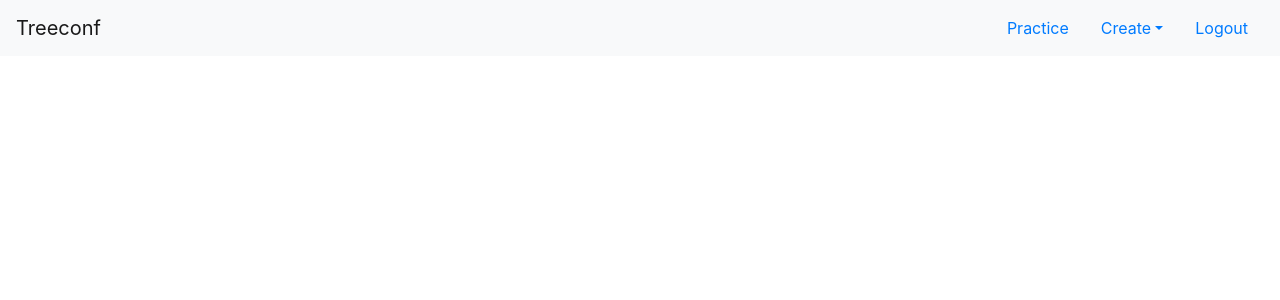
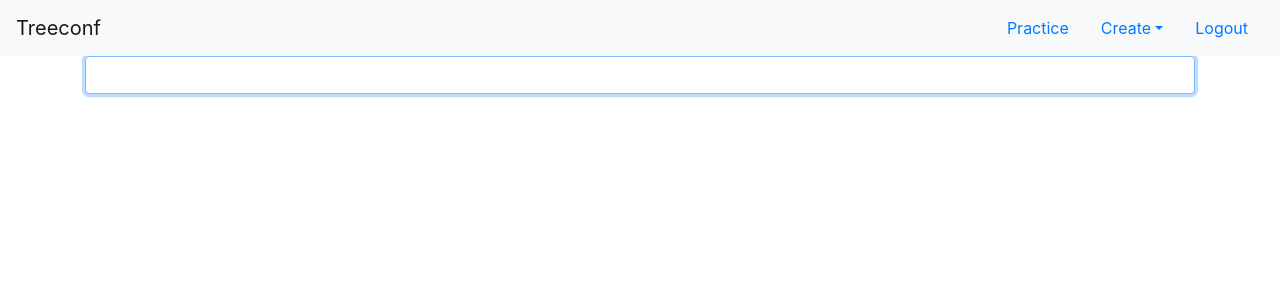
Before and after one commit to mekarpeles/notesclub, a React (Create React App) app in the folder front/: page /hec in a window 1280 px wide. Shown: the top 300 px of the page. Built offline with nearby package versions, Linux system fonts and the light colour scheme; sample sign-in values are in the browser's storage.

Commit message:
input test

```diff
--- a/front/src/App.tsx
+++ b/front/src/App.tsx
@@ -9,7 +9,7 @@ import axios from 'axios';
 import { apiDomain } from './appConfig'
 import { User } from './User'
 import { BrowserRouter as Router, Switch, Route, Redirect } from 'react-router-dom'
-import Exercises from './Exercises'
+import Topic from './Topic'
 
 interface AppProps {
 
@@ -68,55 +68,14 @@ class App extends React.Component<AppProps, AppState> {
   renderRoutes = () => {
     return (
       <>
-        <Route path="/exercises/open-cloze/new" children={({match}) => (
-          <>
-            {match ? <OpenClozeCreator updateAlert={this.updateAlert} /> : <></>}
-          </>
-        )} />
-        <Route path="/exercises" exact component={() => <Exercises updateAlert={this.updateAlert} />} />
+        <Route path="/hec" exact component={() => <Topic updateAlert={this.updateAlert} username="hec" topic="2020-07-29" />} />
       </>
     )
   }
 
   public render() {
-    const data1 = {
-      title: "Key Word Transformation",
-      description: "Write a second sentence so that it has a similar meaning to the first sentence, using the word given. Do not change the word given. You must use between three and six words, including the word given.",
-      originalSentence: "I was in favour of going to the cinema.",
-      part1: "I thought it would be",
-      word: "IDEA",
-      part2: "to the cinema.",
-      solutions: ["a good idea to go", "to go"]
-    }
+    const { user, alert } = this.state
 
-    const data1a = JSON.stringify(data1)
-    const data1b = JSON.parse(data1a)
-
-    const title1 = "Key Word Transformation"
-    const description1 = "Write a second sentence so that it has a similar meaning to the first sentence, using the word given. Do not change the word given. You must use between three and six words, including the word given."
-    const word1 = "IDEA"
-    const part1 = "I thought it would be"
-    const part2 = "to the cinema."
-    const solutions1 = ["a good idea to go", "to go"]
-    const originalSentence1 = "I was in favour of going to the cinema."
-
-    const title2 = "Multiple Choice Cloze"
-    const description2 = "Read the text below and click on the answer at the bottom that best fits each gap. There is an example at the beginning (0)."
-    const text2 = "Genealogy is a (0) ........ of history. It concerns family history, (1) ........ than the national or world history studied at school. It doesn't merely involve drawing a family tree, however - tracing your family history can also (2) ........ in learning about your roots and identity. The Internet enables millions of people worldwide to (3) ........ information about their family history, without great (4) ........ \n\n People who research their family history often (5) ........ that it's a fascinating hobby which (6) ........ a lot about where they come from and whether they have famous ancestors. According to a survey involving 900 people who had researched their family history, the chances of discovering a celebrity in your past are one in ten. The survey also concluded that the (7) ........ back you follow your family line, the more likely you are to find a relation who was much wealthier than you are. However, the vast majority of people who (8) ........ in the survey discovered they were better off than their ancestors."
-    const options2 = [["band", "set", "branch", "series"], ["instead", "rather", "except", "sooner"], ["cause", "mean", "result", "lead"], ["accomplish", "access", "approach", "admit"], ["fee", "price", "charge", "expense"], ["describe", "define","remark", "regard"], ["reveals", "opens", "begins", "arises"], ["older", "greater", "higher", "further"], ["attended", "participated", "included", "associated"]]
-    const solutions2 = [2, 1, 2, 1, 3, 2, 0, 3, 1]
-
-    const title3 = "Open Cloze"
-    const text3 = "I work (0) ... a motorbike stunt rider - that is, I do tricks on my motorbike at shows. The Le Mans racetrack in France was (1) ........ I first saw some guys doing motorbike stunts. I'd never seen anyone riding a motorbike using just the back wheel before and I was (2) ........ impressed I went straight home and taught (3) ........ to do the same. It wasn't very long before I began to earn my living at shows performing my own motorbike stunts.\n\nI have a degree (4) ....... mechanical engineering; this helps me to look at the physics (5) ........ lies behind each stunt. In addition to being responsible for design changes to the motorbike, I have to work (6) ........ every stunt I do. People often think that my work is very dangerous, but, apart (7) ........ some minor mechanical problem happening occasionally during a stunt, nothing ever goes wrong. I never feel in (8) ........ kind of danger because I'm very experienced."
-    const description3 = "Read the text below and think of a word which best fits each gap.Use only one word in each gap.There is an example at the beginning(0)."
-    const solutions3 = [["as"], ["where"], ["so"], ["myself"], ["in"], ["which", "that"], ["out", "on", "at"], ["from"], ["any"]]
-
-    const title4 = "Word Formation"
-    const text4 = "Garlic, a member of the Lilliaceae family which also includes onions, is (0) ........ (COMMON) used in cooking all around the world. China is currently the largest (1) ........ (PRODUCT) of garlic, which is particularly associated with the dishes of northern Africa and southern Europe. It is native to central Asia and has long had a history as a health-giving food, used both to prevent and cure (2) ......... (ILL) In ancient Egypt, workers building the pyramids were given garlic to keep them strong, while Olympic athletes in Greece ate it to increase their resistance to infection. The forefather of antibiotic medicine, Louis Pasteur, claimed garlic was as (3) ........ (EFFECT) as penicillin in treating infections. Modern-day (4) ........ (SCIENCE) have proved that garlic can indeed kill bacteria and even some viruses, so it can be very useful for people who have coughs and colds. In (5) ........ (ADD), some doctors believe that garlic can reduce blood (6) ........ (PRESS) The only (7) ........ (ADVANTAGE) to this truly amazing food is that the strong and rather (8) ........ (SPICE) smell of garlic is not the most pleasant!"
-    const description4 = "Use the word given in capitals to form a word that fits in the gap. There is an example at the beginning (0)."
-    const solutions4 = [["commonly"], ["producer"], ["illness", "illnesses"], ["effective"], ["scientists"], ["addition"], ["pressure"], ["disadvantage"], ["spicy"]]
-
-    const { user, alert } = this.state
     return (
       <div className="App">
         <Router>
@@ -126,17 +85,14 @@ class App extends React.Component<AppProps, AppState> {
           </div>
           <Switch>
             <Route path="/" exact>
-              {user ? <Redirect to="/exercises" /> : <Login setParentState={this.updateState} />}
+              {user ? <Redirect to="/hec" /> : <Login setParentState={this.updateState} />}
             </Route>
             {user ? this.renderRoutes() : <Redirect to="/" />}
           </Switch>
         </Router>
-        {/* <OpenCloze text={text3} solutions={solutions3} title={title3} description={description3} /> */}
-        {/* <KeyWordTransformationExercise title={data1b["title"]} description={data1b["description"]} word={data1b["word"]} part1={data1b["part1"]} part2={data1b["part2"]} solutions={data1b["solutions"]} originalSentence = {data1b["originalSentence"]}/> */}
-        {/* <MultipleChoiceClozeExercise title={title2} text={text2} options={options2} description={description2} solutions={solutions2}/> */}
       </div>
-    );
+    )
   }
 }
 
-export default App;
+export default App
--- /dev/null
+++ b/front/src/Topic.tsx
@@ -0,0 +1,69 @@
+import * as React from 'react'
+import { Form, Button } from 'react-bootstrap';
+
+interface IProps {
+  username: string
+  topic: string
+  updateAlert: Function
+}
+
+interface IState {
+  topics: string[]
+}
+
+class Topic extends React.Component<IProps, IState> {
+  constructor(props: IProps) {
+    super(props)
+
+    this.state = {
+      topics: [""]
+    }
+
+    this.onKeyUp = this.onKeyUp.bind(this)
+  }
+
+  handleChange = (event: React.ChangeEvent<HTMLInputElement>) => {
+    const target = event.target
+    const value = target.value
+    const name = target.name
+    const index = Number(name.replace("topic", ""))
+    let { topics } = this.state
+    topics[index] = value
+
+    this.setState((prevState) => ({
+      ...prevState,
+      topics: topics
+    }))
+  }
+
+  onKeyUp(event: React.KeyboardEvent<HTMLInputElement>) {
+    if (event.charCode === 13) { // Enter key
+      let { topics } = this.state
+      topics.push("")
+      this.setState({topics: topics})
+    }
+  }
+
+  public render () {
+    const { topics } = this.state
+
+    return (
+      <div className="container">
+        {topics.map((topic, index) => {
+          return (
+            <Form.Group>
+              <Form.Control
+                type="text"
+                value={topic}
+                name={`topic${index}`}
+                onKeyPress={this.onKeyUp}
+                onChange={this.handleChange as any} autoFocus />
+            </Form.Group>
+          )
+        })}
+      </div>
+    )
+  }
+}
+
+export default Topic
```
